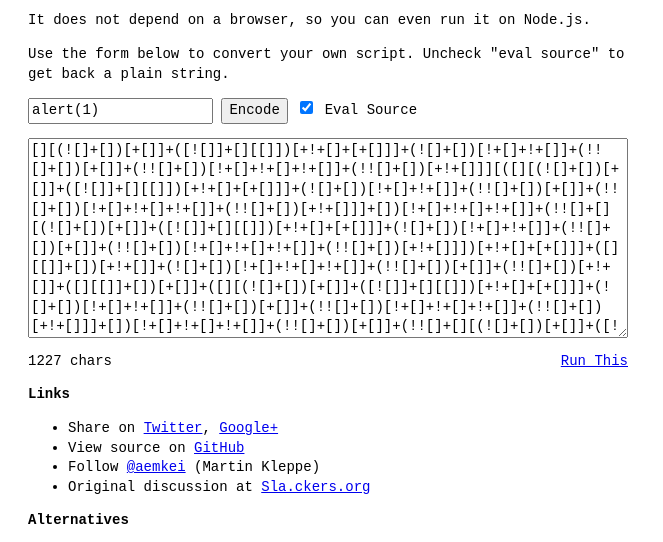
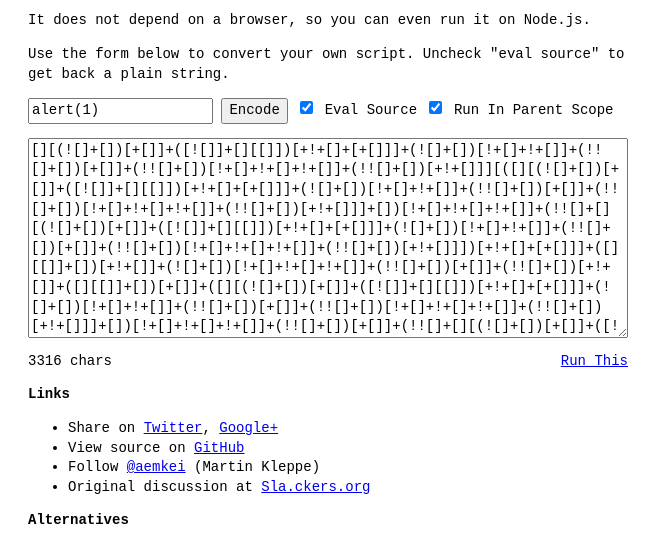
Before and after one commit to aemkei/jsfuck, a website: page index.html in a window 1280 px wide. Shown: the part 201-743 px from the top of the page, without its empty margins (0-663 px from the left). Drawn offline with Linux system fonts and the light colour scheme.

Commit message:
Allow running generated code in parent scope

```diff
--- a/index.html
+++ b/index.html
@@ -90,6 +90,10 @@
     <input id="eval" type="checkbox" checked />
     <label for="eval">Eval Source</label>
   </div>
+    <div class="checkbox">
+    <input id="scope" type="checkbox" checked />
+    <label for="scope">Run In Parent Scope</label>
+  </div>
 
   <textarea id="output"></textarea>
   <div class="actions">
@@ -148,13 +152,14 @@
     }
 
     function encode(){
-      var output = JSFuck.encode($("input").value, $("eval").checked);
+      var output = JSFuck.encode($("input").value, $("eval").checked, $("scope").checked);
       $("output").value = output;
       $("stats").innerHTML = output.length + " chars";
     }
 
     $("encode").onclick = encode;
     $("eval").onchange = encode;
+    $("scope").onchange = encode;
 
     encode();
 
--- a/jsfuck.js
+++ b/jsfuck.js
@@ -238,7 +238,7 @@
     }
   }
 
-  function encode(input, wrapWithEval){
+  function encode(input, wrapWithEval, runInParentScope){
     var output = [];
 
     if (!input){
@@ -288,9 +288,17 @@
     }
 
     if (wrapWithEval){
-      output = "[][" + encode("filter") + "]" +
-        "[" + encode("constructor") + "]" +
-        "(" + output + ")()";
+
+      if (runInParentScope){
+        output = "[][" + encode("filter") + "]" +
+          "[" + encode("constructor") + "]" +
+          "(" + encode("return eval") +  ")()" +
+          "(" + output + ")";
+      } else {
+        output = "[][" + encode("filter") + "]" +
+          "[" + encode("constructor") + "]" +
+          "(" + output + ")()";
+      }
     }
 
     return output;
```
